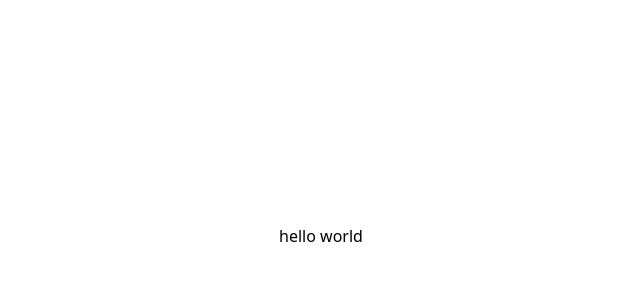
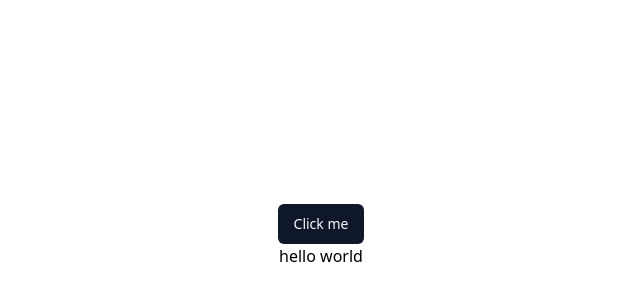
Before and after one commit to gongzhaoman/chat-web-app, a React (Vite) app: page / in a window 1280 px wide. Shown: the part 164-464 px from the top of the page, without its empty margins (319-959 px from the left). Built offline with nearby package versions, Linux system fonts and the light colour scheme.

Commit message:
chore: add shadcnUI

```diff
--- a/src/App.tsx
+++ b/src/App.tsx
@@ -1,5 +1,12 @@
+import { Button } from '@/components/ui/button'
+
 function App() {
-  return <main className="flex h-screen flex-col items-center justify-center">hello world</main>
+  return (
+    <div className="flex h-screen w-full flex-col items-center justify-center">
+      <Button>Click me</Button>
+      hello world
+    </div>
+  )
 }
 
 export default App
--- /dev/null
+++ b/src/components/ui/button.tsx
@@ -0,0 +1,43 @@
+import { Slot } from '@radix-ui/react-slot'
+import { cva, type VariantProps } from 'class-variance-authority'
+import * as React from 'react'
+
+import { cn } from '@/lib/utils'
+
+const buttonVariants = cva(
+  'inline-flex items-center justify-center whitespace-nowrap rounded-md text-sm font-medium ring-offset-background transition-colors focus-visible:outline-none focus-visible:ring-2 focus-visible:ring-ring focus-visible:ring-offset-2 disabled:pointer-events-none disabled:opacity-50',
+  {
+    variants: {
+      variant: {
+        default: 'bg-primary text-primary-foreground hover:bg-primary/90',
+        destructive: 'bg-destructive text-destructive-foreground hover:bg-destructive/90',
+        outline: 'border border-input bg-background hover:bg-accent hover:text-accent-foreground',
+        secondary: 'bg-secondary text-secondary-foreground hover:bg-secondary/80',
+        ghost: 'hover:bg-accent hover:text-accent-foreground',
+        link: 'text-primary underline-offset-4 hover:underline',
+      },
+      size: {
+        default: 'h-10 px-4 py-2',
+        sm: 'h-9 rounded-md px-3',
+        lg: 'h-11 rounded-md px-8',
+        icon: 'h-10 w-10',
+      },
+    },
+    defaultVariants: {
+      variant: 'default',
+      size: 'default',
+    },
+  },
+)
+
+export interface ButtonProps extends React.ButtonHTMLAttributes<HTMLButtonElement>, VariantProps<typeof buttonVariants> {
+  asChild?: boolean
+}
+
+const Button = React.forwardRef<HTMLButtonElement, ButtonProps>(({ className, variant, size, asChild = false, ...props }, ref) => {
+  const Comp = asChild ? Slot : 'button'
+  return <Comp className={cn(buttonVariants({ variant, size, className }))} ref={ref} {...props} />
+})
+Button.displayName = 'Button'
+
+export { Button, buttonVariants }
--- /dev/null
+++ b/src/lib/utils.ts
@@ -0,0 +1,6 @@
+import { type ClassValue, clsx } from 'clsx'
+import { twMerge } from 'tailwind-merge'
+
+export function cn(...inputs: ClassValue[]) {
+  return twMerge(clsx(inputs))
+}
--- a/src/styles/global.css
+++ b/src/styles/global.css
@@ -1,3 +1,50 @@
 @tailwind base;
 @tailwind components;
 @tailwind utilities;
+
+@layer base {
+  :root {
+    --background: 0 0% 100%;
+    --foreground: 222.2 84% 4.9%;
+    --card: 0 0% 100%;
+    --card-foreground: 222.2 84% 4.9%;
+    --popover: 0 0% 100%;
+    --popover-foreground: 222.2 84% 4.9%;
+    --primary: 222.2 47.4% 11.2%;
+    --primary-foreground: 210 40% 98%;
+    --secondary: 210 40% 96.1%;
+    --secondary-foreground: 222.2 47.4% 11.2%;
+    --muted: 210 40% 96.1%;
+    --muted-foreground: 215.4 16.3% 46.9%;
+    --accent: 210 40% 96.1%;
+    --accent-foreground: 222.2 47.4% 11.2%;
+    --destructive: 0 84.2% 60.2%;
+    --destructive-foreground: 210 40% 98%;
+    --border: 214.3 31.8% 91.4%;
+    --input: 214.3 31.8% 91.4%;
+    --ring: 222.2 84% 4.9%;
+    --radius: 0.5rem;
+  }
+
+  .dark {
+    --background: 222.2 84% 4.9%;
+    --foreground: 210 40% 98%;
+    --card: 222.2 84% 4.9%;
+    --card-foreground: 210 40% 98%;
+    --popover: 222.2 84% 4.9%;
+    --popover-foreground: 210 40% 98%;
+    --primary: 210 40% 98%;
+    --primary-foreground: 222.2 47.4% 11.2%;
+    --secondary: 217.2 32.6% 17.5%;
+    --secondary-foreground: 210 40% 98%;
+    --muted: 217.2 32.6% 17.5%;
+    --muted-foreground: 215 20.2% 65.1%;
+    --accent: 217.2 32.6% 17.5%;
+    --accent-foreground: 210 40% 98%;
+    --destructive: 0 62.8% 30.6%;
+    --destructive-foreground: 210 40% 98%;
+    --border: 217.2 32.6% 17.5%;
+    --input: 217.2 32.6% 17.5%;
+    --ring: 212.7 26.8% 83.9;
+  }
+}
--- a/tailwind.config.js
+++ b/tailwind.config.js
@@ -1,8 +1,74 @@
 /** @type {import('tailwindcss').Config} */
-export default {
-  content: ['./index.html', './src/**/*.{js,ts,jsx,tsx}'],
+// eslint-disable-next-line no-undef
+module.exports = {
+  darkMode: ['class'],
+  content: ['./pages/**/*.{ts,tsx}', './components/**/*.{ts,tsx}', './app/**/*.{ts,tsx}', './src/**/*.{ts,tsx}'],
+  prefix: '',
   theme: {
-    extend: {},
+    container: {
+      center: true,
+      padding: '2rem',
+      screens: {
+        '2xl': '1400px',
+      },
+    },
+    extend: {
+      colors: {
+        border: 'hsl(var(--border))',
+        input: 'hsl(var(--input))',
+        ring: 'hsl(var(--ring))',
+        background: 'hsl(var(--background))',
+        foreground: 'hsl(var(--foreground))',
+        primary: {
+          DEFAULT: 'hsl(var(--primary))',
+          foreground: 'hsl(var(--primary-foreground))',
+        },
+        secondary: {
+          DEFAULT: 'hsl(var(--secondary))',
+          foreground: 'hsl(var(--secondary-foreground))',
+        },
+        destructive: {
+          DEFAULT: 'hsl(var(--destructive))',
+          foreground: 'hsl(var(--destructive-foreground))',
+        },
+        muted: {
+          DEFAULT: 'hsl(var(--muted))',
+          foreground: 'hsl(var(--muted-foreground))',
+        },
+        accent: {
+          DEFAULT: 'hsl(var(--accent))',
+          foreground: 'hsl(var(--accent-foreground))',
+        },
+        popover: {
+          DEFAULT: 'hsl(var(--popover))',
+          foreground: 'hsl(var(--popover-foreground))',
+        },
+        card: {
+          DEFAULT: 'hsl(var(--card))',
+          foreground: 'hsl(var(--card-foreground))',
+        },
+      },
+      borderRadius: {
+        lg: 'var(--radius)',
+        md: 'calc(var(--radius) - 2px)',
+        sm: 'calc(var(--radius) - 4px)',
+      },
+      keyframes: {
+        'accordion-down': {
+          from: { height: '0' },
+          to: { height: 'var(--radix-accordion-content-height)' },
+        },
+        'accordion-up': {
+          from: { height: 'var(--radix-accordion-content-height)' },
+          to: { height: '0' },
+        },
+      },
+      animation: {
+        'accordion-down': 'accordion-down 0.2s ease-out',
+        'accordion-up': 'accordion-up 0.2s ease-out',
+      },
+    },
   },
-  plugins: [],
+  // eslint-disable-next-line no-undef
+  plugins: [require('tailwindcss-animate')],
 }
```
Also changed, not shown: package.json (+7 -1 lines), components.json (added), 2 other files (tests, documents, lock files or other folders).
